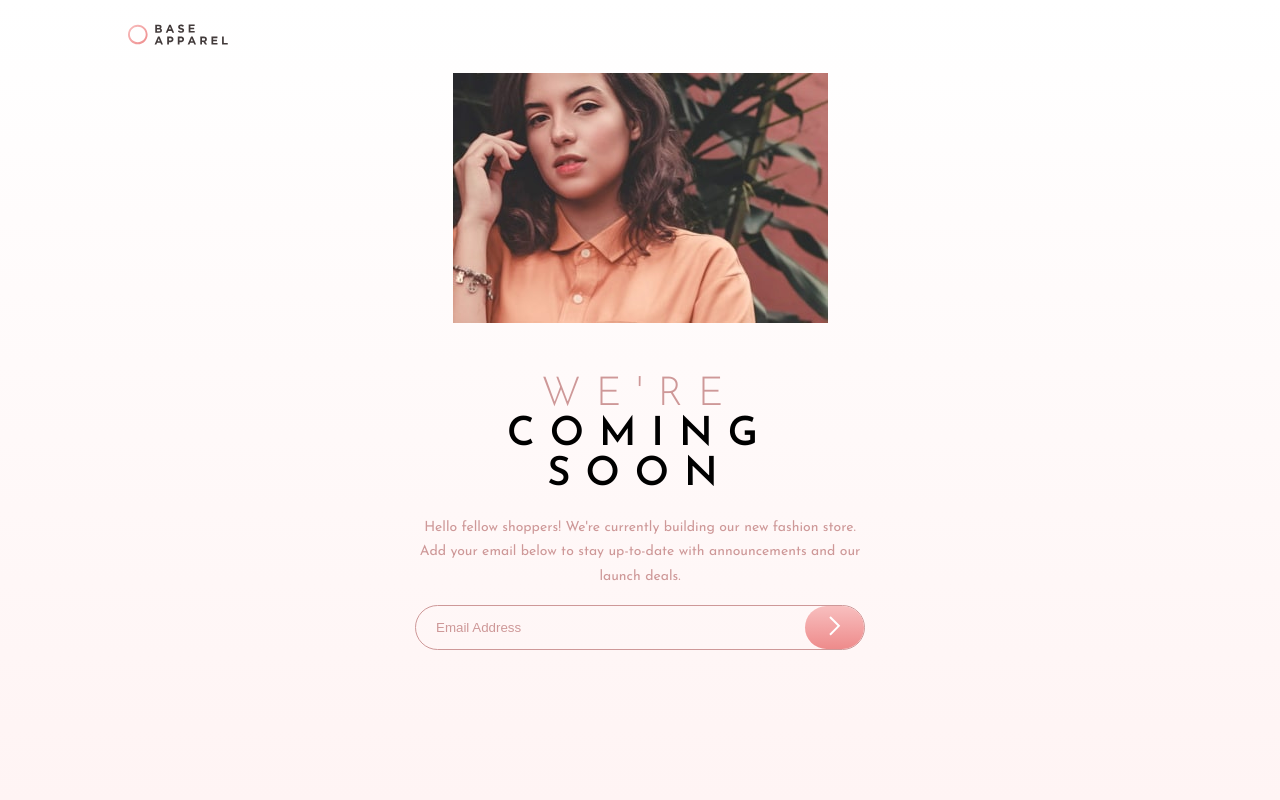
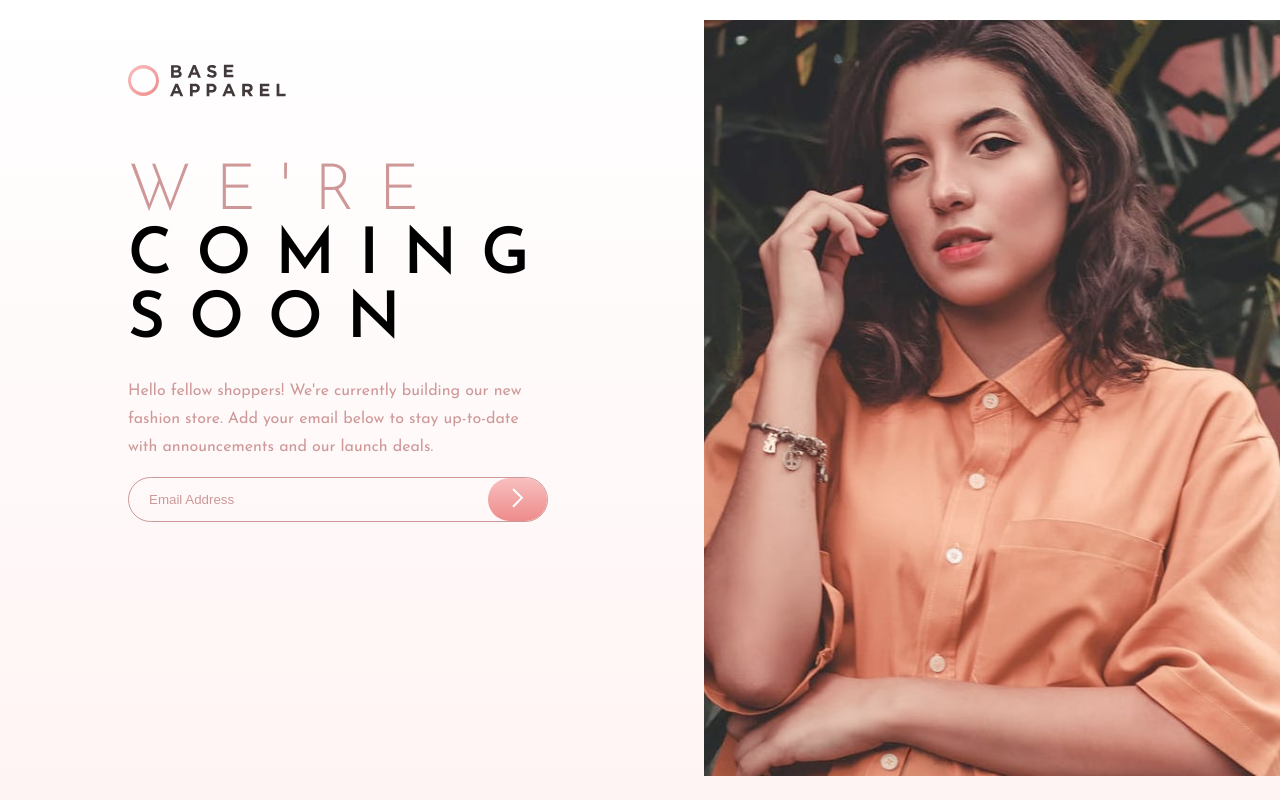
Before and after one commit to andrew2764/base-apparel-coming-soon, a plain HTML site: page index.html in a window 1280 px wide. Drawn offline with Linux system fonts and the light colour scheme.

Commit message:
Finish desktop layout

```diff
--- a/index.html
+++ b/index.html
@@ -17,12 +17,15 @@
 </head>
 
 <body>
-  <img class="logo" src="./images/logo.svg" alt="logo">
+  <img class="logo--sm" src="./images/logo.svg" alt="logo">
   <div class="image--hero--sm">
     <img src="./images/hero-mobile.jpg" alt="hero image">
   </div>
 
   <div class="container">
+    <div class="content">
+      <img src="./images/logo.svg" alt="logo" class="logo--lg">
+      <div>
         <h1><span class="text--accent">We're</span><br> coming <br> soon</h1>
         <p>
           Hello fellow shoppers! We're currently building our new fashion store.
@@ -33,6 +36,11 @@
           <button type="submit"><img src="./images/icon-arrow.svg" alt="arrow icon"></button>
         </form>
       </div>
+    </div>
+    <div class="image--hero--lg">
+      <img src="./images/hero-desktop.jpg" alt="hero image">
+    </div>
+  </div>
 </body>
 
 </html>
--- a/style.css
+++ b/style.css
@@ -10,14 +10,25 @@ body {
   height: 100vh;
 }
 
-.logo {
+.logo--sm {
   margin: 1.5em auto 1.5em 10%;
   max-width: 100px;
 }
 
+.logo--lg {
+  max-width: 158px;
+  display: none;
+}
+
 .image--hero--sm {
   text-align: center;
+}
+.image--hero--sm img {
   max-width: 100%;
+}
+
+.image--hero--lg {
+  display: none;
 }
 
 .container {
@@ -79,5 +90,52 @@ body {
   border-radius: 32px;
 }
 
-@media (min-width: 375px) {
+@media (min-width: 950px) {
+  .logo--sm {
+    display: none;
+  }
+
+  .logo--lg {
+    display: block;
+    margin: 4em 0;
+  }
+
+  .image--hero--sm {
+    display: none;
+  }
+
+  .image--hero--lg {
+    display: block;
+    margin: auto 0;
+    max-width: 50%;
+  }
+  .image--hero--lg img {
+    max-height: 100%;
+    max-width: 100%;
+  }
+
+  .container {
+    width: 90%;
+    padding-top: 0;
+    text-align: start;
+    max-width: none;
+    display: flex;
+    margin-right: 0;
+    margin-left: auto;
+    height: 100%;
+  }
+
+  .container h1 {
+    font-size: 4rem;
+  }
+
+  .container p {
+    font-size: 1rem;
+  }
+
+  .content {
+    margin-right: auto;
+    width: 40%;
+    max-width: 420px;
+  }
 }
```
Lines whose indentation alone changed are shown as unchanged.
